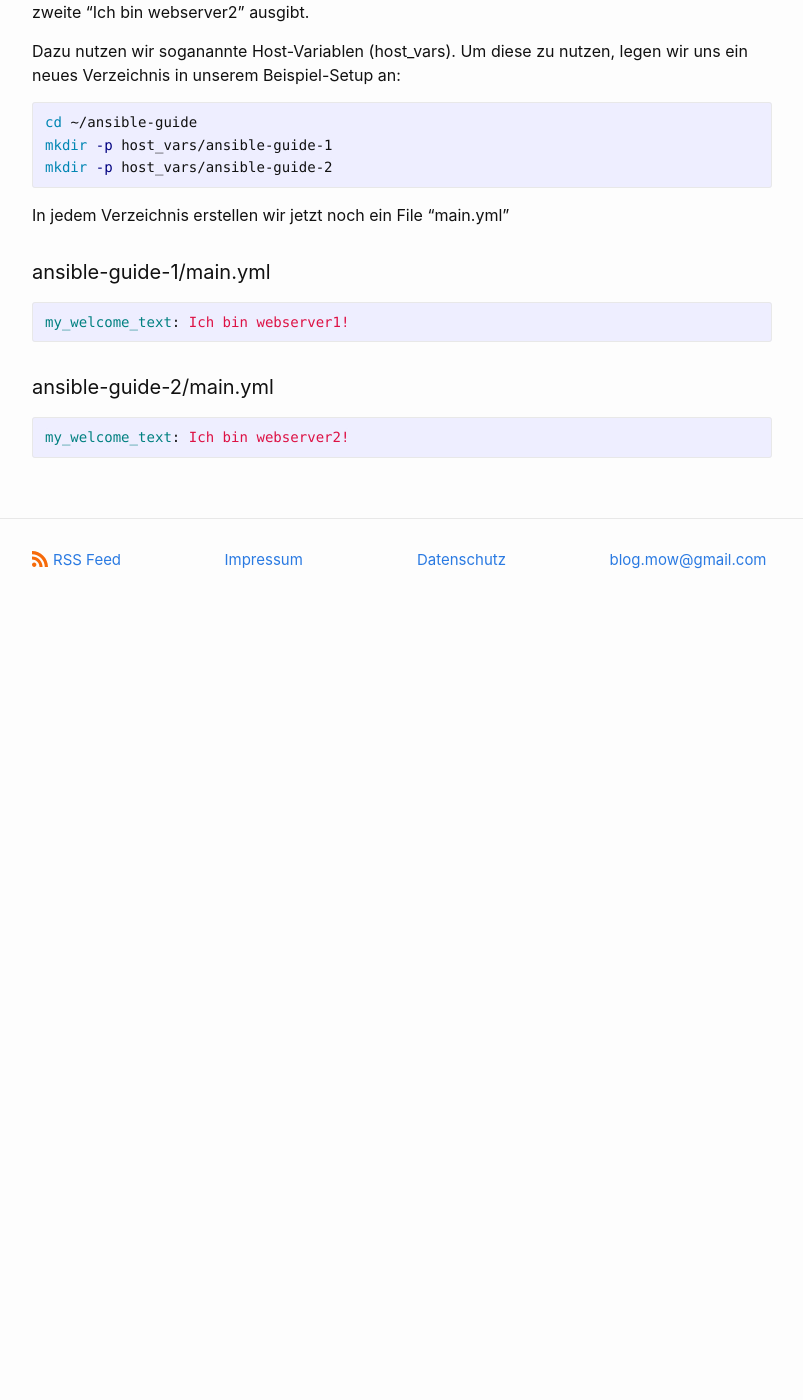
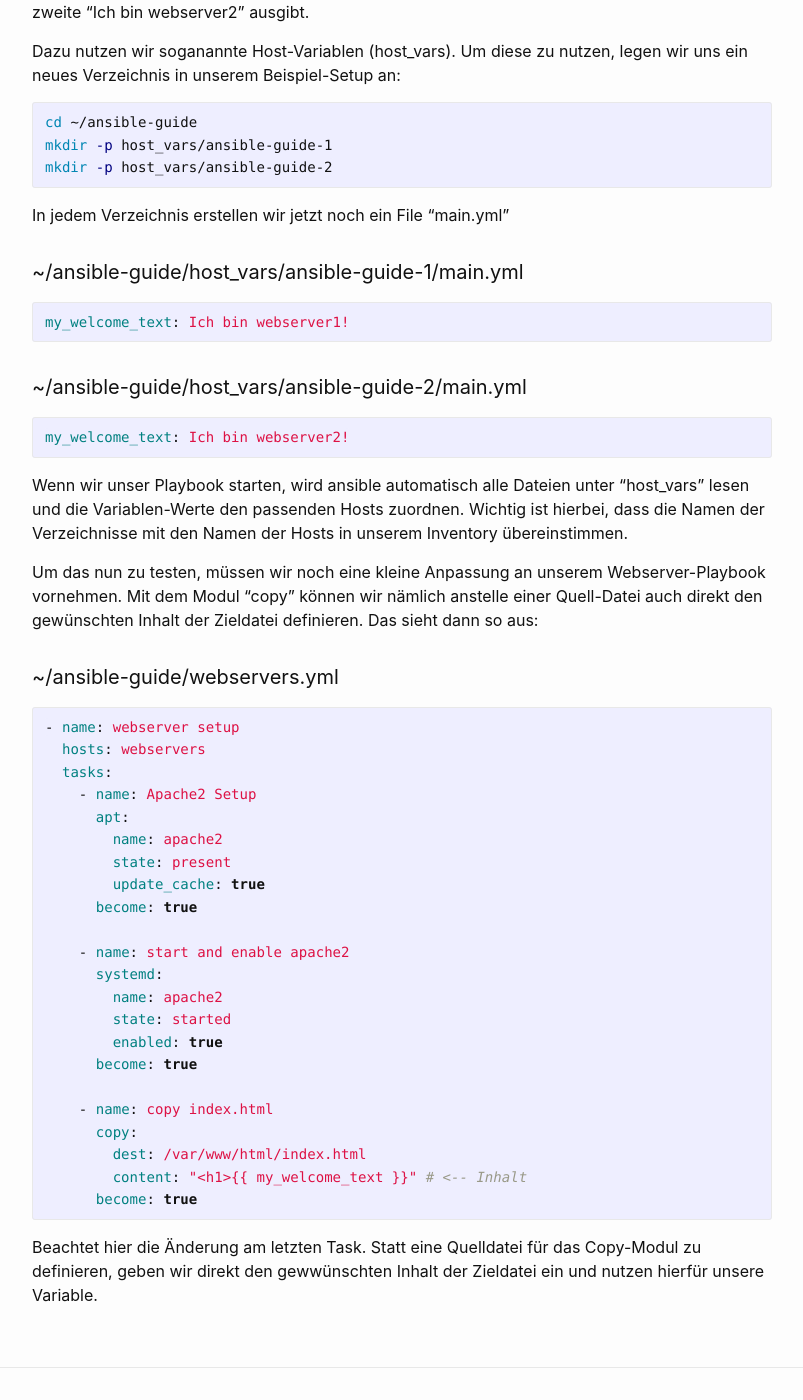
Before and after one commit to dermow/staging, a Jekyll site: the page built from _posts/2021-02-20-ansible-guide-5.markdown, in a window 1280 px wide and 1400 px high, scrolled down 3217 px. Shown: the whole window, without its empty margins (238-1041 px from the left). Built offline with Jekyll 4.4.1, drawn with Linux system fonts in a browser that asks for light colours; comment, search, counter and statistics services are not loaded; before the commit the page ends 3848 px from its top, so only the background shows below that.

Commit message:
Update 2021-02-20-ansible-guide-5.markdown

````diff
--- a/_posts/2021-02-20-ansible-guide-5.markdown
+++ b/_posts/2021-02-20-ansible-guide-5.markdown
@@ -123,12 +123,45 @@ mkdir -p host_vars/ansible-guide-2
 ```
 In jedem Verzeichnis erstellen wir jetzt noch ein File "main.yml"
 
-#### ansible-guide-1/main.yml
+#### ~/ansible-guide/host_vars/ansible-guide-1/main.yml
 ```yaml
 my_welcome_text: Ich bin webserver1!
 ```
 
-#### ansible-guide-2/main.yml
+#### ~/ansible-guide/host_vars/ansible-guide-2/main.yml
 ```yaml
 my_welcome_text: Ich bin webserver2!
 ```
+
+Wenn wir unser Playbook starten, wird ansible automatisch alle Dateien unter "host_vars" lesen und die Variablen-Werte den passenden Hosts zuordnen. Wichtig ist hierbei, dass die Namen der Verzeichnisse mit den Namen der Hosts in unserem Inventory übereinstimmen.
+
+Um das nun zu testen, müssen wir noch eine kleine Anpassung an unserem Webserver-Playbook vornehmen. Mit dem Modul "copy" können wir nämlich anstelle einer Quell-Datei auch direkt den gewünschten Inhalt der Zieldatei definieren. Das sieht dann so aus:
+
+#### ~/ansible-guide/webservers.yml
+
+```yaml
+- name: webserver setup
+  hosts: webservers
+  tasks:
+    - name: Apache2 Setup
+      apt:
+        name: apache2
+        state: present
+        update_cache: true
+      become: true
+
+    - name: start and enable apache2
+      systemd:
+        name: apache2
+        state: started
+        enabled: true
+      become: true
+
+    - name: copy index.html
+      copy:
+        dest: /var/www/html/index.html
+        content: {%raw%}"<h1>{{ my_welcome_text }}"{%endraw%} # <-- Inhalt
+      become: true
+```
+Beachtet hier die Änderung am letzten Task. Statt eine Quelldatei für das Copy-Modul zu definieren, geben wir direkt den gewwünschten Inhalt der
+Zieldatei ein und nutzen hierfür unsere Variable.
````
